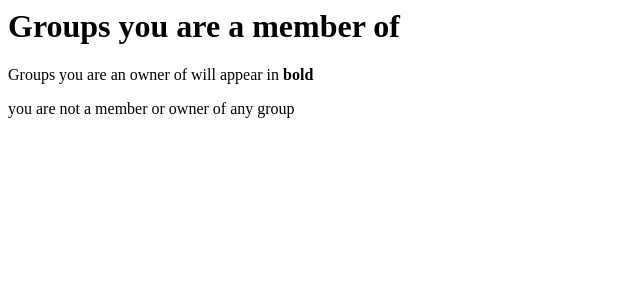
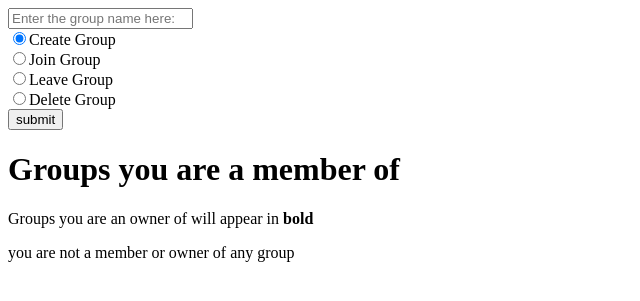
Before and after one commit to cjsyki/Finstagram, a Flask app: page /groups in a window 1280 px wide. Shown: the top 301 px of the page, without its empty margins (0-640 px from the left). Run offline with Flask 2, Linux system fonts and the light colour scheme; the visitor is signed in with stand-in values (Sample User, id 1); data that the repository does not hold is empty.

Commit message:
fixed bug with displaying error

```diff
--- a/app.py
+++ b/app.py
@@ -160,10 +160,14 @@ def upload_image():
         return render_template("upload.html", message=message)
 
 
-# groups page
-@app.route( "/groups", methods=["GET", "POST"] )
+# list of groups the user is in page
+# default value for errors is none ( if there are no errors )
+@app.route( "/groups", methods=["GET"], defaults = {"error": None} )
+@app.route( "/groups?<error>", methods=["GET"] )
 @login_required
-def groups( ):
+def groups( error ):
+    # error = request.args.get( error )
+    print( error )
     # grab user's session and query to grab
     # groups user is in
     username = session["username"]
@@ -174,10 +178,37 @@ def groups( ):
     # if user is a member of something, print them out
     # else, return that there are no groups
     if data:
+        if error is not None:
+            return render_template( "groups.html", error = error, data = data, username = username )
         return render_template( "groups.html", data = data, username = username )
     else:
-        error = "you are not a member or owner of any group"
-        return render_template( "groups.html", error = error )
+        message = "you are not a member or owner of any group"
+        if error is not None:
+            return render_template( "groups.html", error = error, message = message )
+        return render_template( "groups.html", message = message )
+
+# authenticating creation or joining
+# a group
+@app.route( "/groupsAuth", methods = ["POST"] )
+@login_required
+def groupAuth( ):
+    if request.files:
+        requestData = request.form
+        username = session["username"]
+        error = ""
+        groupName = requestData["groupName"]
+        option = requestData["groupOption"]
+        if option == "create":
+            try:
+                with connection.cursor() as cursor:
+                    query = "INSERT INTO CloseFriendGroup( groupName, groupOwner ) VALUES ( %s, %s )"
+                    cursor.execute( query, ( groupName, username ) )
+            except pymysql.err.IntegrityError:
+                error = "You already own %s" % ( groupName )
+    else:
+        error = "An unknown error occurred. Please try again"
+    return redirect( url_for( "groups", error = error ) )
+
 
 if __name__ == "__main__":
     if not os.path.isdir("images"):
--- a/templates/groups.html
+++ b/templates/groups.html
@@ -4,6 +4,24 @@
     </head>
 
     <body>
+
+    <p color="red">{{ error }}</p>
+
+    <form action="/groupsAuth" method="POST">
+        <input type="text" name="groupName" placeholder="Enter the group name here:" required/>
+        <br>
+        <input type="radio" name="groupOption" value="create" checked>Create Group
+        <br/>
+        <input type="radio" name="groupOption" value="join">Join Group
+        <br/>
+        <input type="radio" name="groupOption" value="leave">Leave Group
+        <br/>
+        <input type="radio" name="groupOption" value="delete">Delete Group
+        <br/>
+        <input type="submit" value="submit">
+    </form>
+
+
     <h1>Groups you are a member of</h1>
 
     <p>
@@ -11,8 +29,8 @@
     </p>
 
     <p>
-        {% if error %}
-            {{ error }}
+        {% if message %}
+            {{ message }}
         {% else %}
             {% for member in data %}
                 {% if member[ "groupOwner" ] == username %}
```
